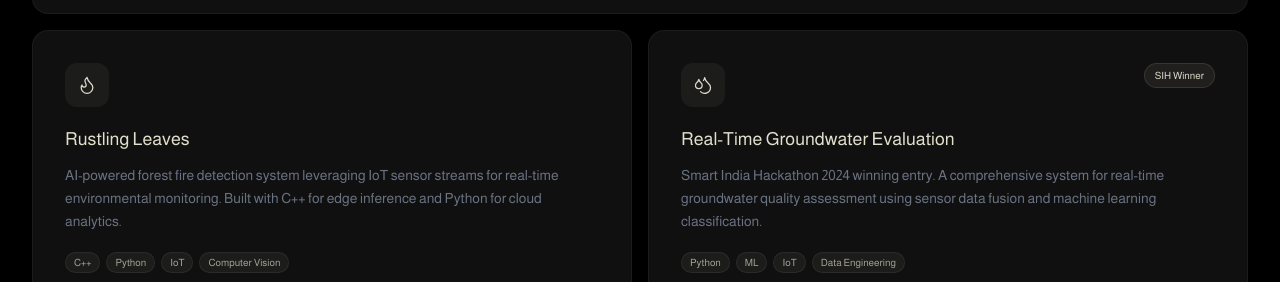
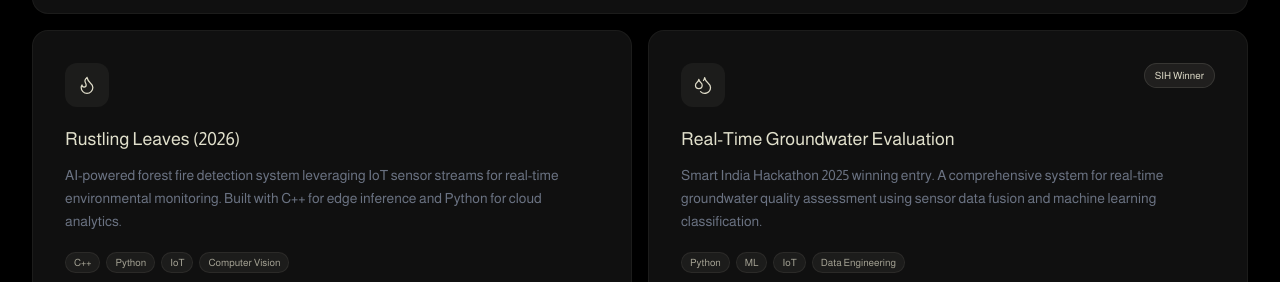
Before and after one commit to Shashankckotagi/shashank-portfolio, a React (Vite) app: page /projects in a window 1280 px wide. Shown: the part 959-1241 px from the top of the page. Built offline with nearby package versions, Linux system fonts and the light colour scheme.

Commit message:
Update project dates for SIH and Rustling Leaves

```diff
--- a/src/components/Features.tsx
+++ b/src/components/Features.tsx
@@ -217,8 +217,8 @@ const INFO_CARDS: InfoCardProps[] = [
     learnMoreLabel: 'See all projects',
     items: [
       'Mini HL-LHC Event Classifier — GNN pipeline, 100% F1-score on collision data',
-      'Rustling Leaves — AI forest fire detection with IoT sensor streams (C++/Python)',
-      'Real-Time Groundwater Evaluation — Smart India Hackathon winning entry, 2024',
+      'Rustling Leaves — AI forest fire detection with IoT sensor streams, 2026 (C++/Python)',
+      'Real-Time Groundwater Evaluation — Smart India Hackathon winning entry, 2025',
       'RIT TechFest \'26 official site + AI Interview Training System',
     ],
   },
--- a/src/pages/ProjectsPage.tsx
+++ b/src/pages/ProjectsPage.tsx
@@ -25,7 +25,7 @@ const PROJECTS: Project[] = [
     span: 'wide',
   },
   {
-    title: 'Rustling Leaves',
+    title: 'Rustling Leaves (2026)',
     description:
       'AI-powered forest fire detection system leveraging IoT sensor streams for real-time environmental monitoring. Built with C++ for edge inference and Python for cloud analytics.',
     tags: ['C++', 'Python', 'IoT', 'Computer Vision'],
@@ -35,7 +35,7 @@ const PROJECTS: Project[] = [
   {
     title: 'Real-Time Groundwater Evaluation',
     description:
-      'Smart India Hackathon 2024 winning entry. A comprehensive system for real-time groundwater quality assessment using sensor data fusion and machine learning classification.',
+      'Smart India Hackathon 2025 winning entry. A comprehensive system for real-time groundwater quality assessment using sensor data fusion and machine learning classification.',
     tags: ['Python', 'ML', 'IoT', 'Data Engineering'],
     icon: Droplets,
     highlight: 'SIH Winner',
```
